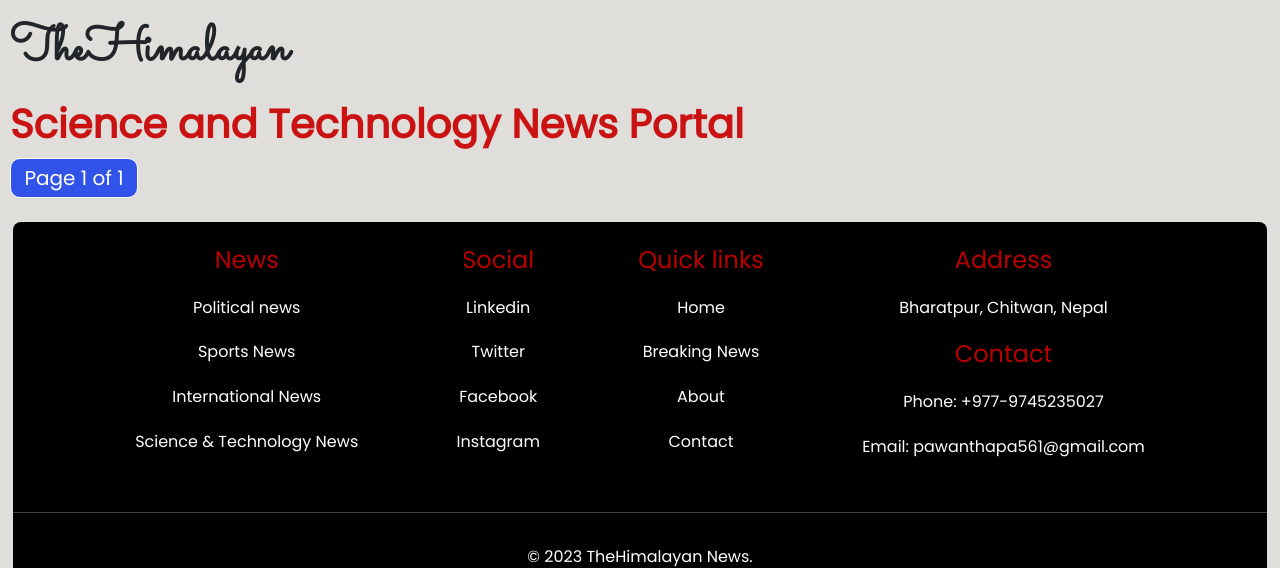
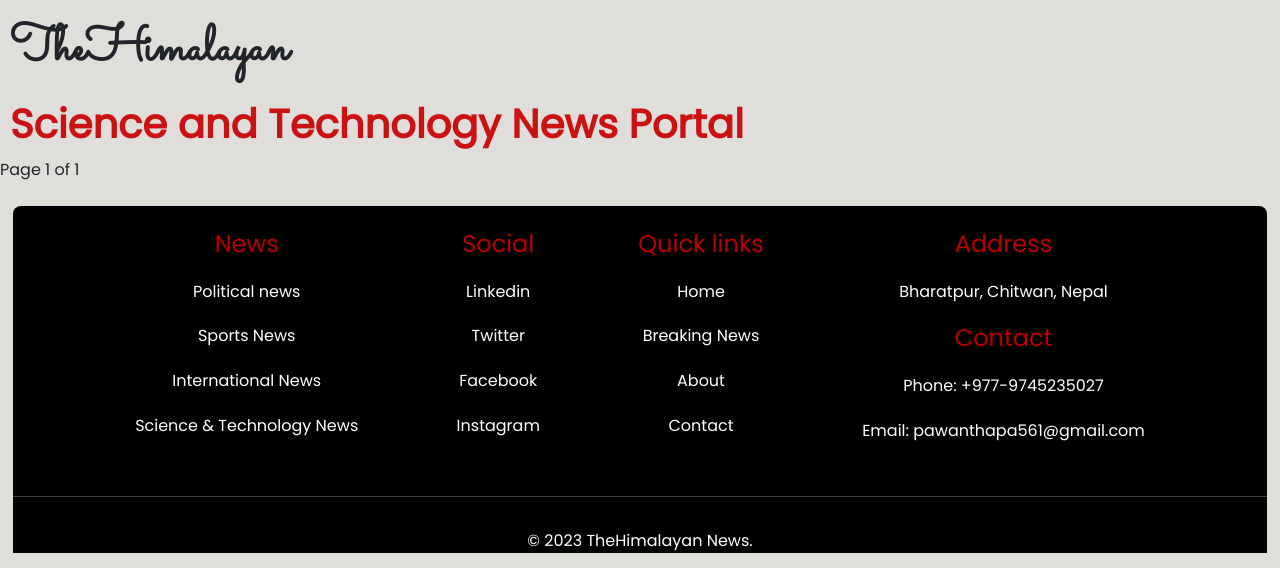
Before and after one commit to Pipawan/TheHimalayan, a Django app: page /science/ in a window 1280 px wide. Shown: the part 70-638 px from the top of the page. Run offline with Django 4.2, Linux system fonts and the light colour scheme; data that the repository does not hold is empty.

Commit message:
Update sub_portals.css
Edited CSS to improve looks of Frontend.

```diff
--- a/TheHimalayan/static/css/sub_portals.css
+++ b/TheHimalayan/static/css/sub_portals.css
@@ -31,17 +31,3 @@
 .truncate_word {
     margin: 5px;
 }
-
-.pagination {
-    border: 1px solid;
-    font-size: 20px ;
-    color: white;
-    margin: 10px;
-    width: 10%;
-    background-color: rgb(50, 83, 233);
-    border-radius: 10px;
-    height: 40px;
-    display: flex;
-    align-items: center;
-    justify-content: center;
-}
```
